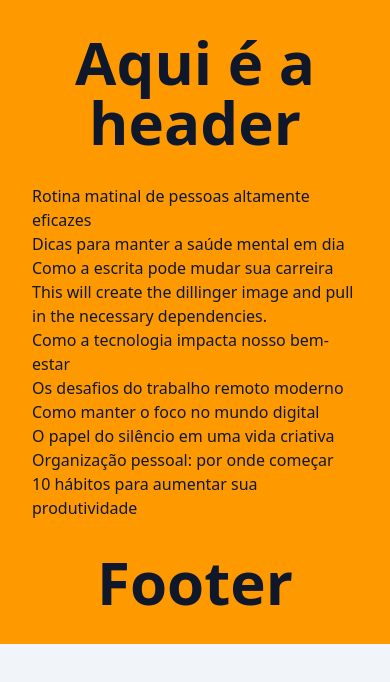
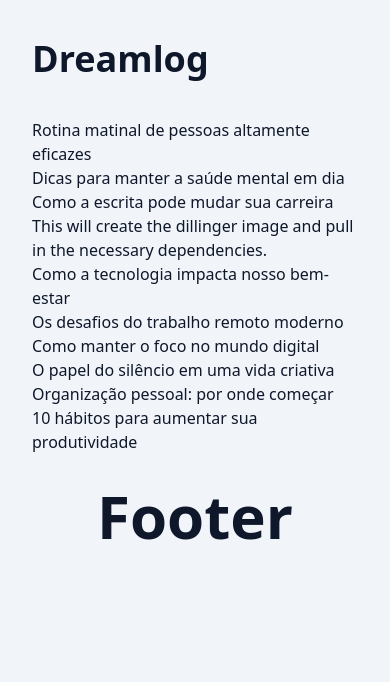
Before and after one commit to oxtw/blog, a Next.js app: page / in a window 390 px wide. Shown: the top 682 px of the page. Built offline with nearby package versions, Linux system fonts and the light colour scheme.

Commit message:
feat: componente Header com abordagem mobile-first

```diff
--- a/src/app/layout.tsx
+++ b/src/app/layout.tsx
@@ -2,7 +2,7 @@
 import './globals.css';
 
 export const metadata: Metadata = {
-  title: "Dreamer's Blog",
+  title: "Dreamlog",
   description: "Este é um blog com Next.js",
 };
 
--- a/src/app/page.tsx
+++ b/src/app/page.tsx
@@ -1,4 +1,5 @@
 import { Container } from "@/components/Container";
+import Header from "@/components/Header";
 import { PostsList } from "@/components/PostsList";
 import SpinLoader from "@/components/SpindLoader";
 import { Suspense } from "react";
@@ -6,9 +7,7 @@
 export default async function HomePage() {
   return (
     <Container>
-      <header>
-        <h1 className="text-6xl font-bold text-center py-8">Aqui é a header</h1>
-      </header>
+      <Header />
 
       <Suspense fallback={<SpinLoader />}>
         <PostsList />
--- a/src/components/Container/index.tsx
+++ b/src/components/Container/index.tsx
@@ -5,7 +5,7 @@
 export function Container({ children }: ContainerProps) {
   return (
     <div className="text-slate-900 bg-slate-100 min-h-screen">
-      <div className="bg-amber-500 max-w-screen-lg mx-auto px-8">
+      <div className="max-w-screen-lg mx-auto px-8">
         {children}
       </div>
     </div>
--- a/src/components/Header/index.tsx
+++ b/src/components/Header/index.tsx
@@ -1,22 +1,18 @@
-'use client';
-
 import clsx from "clsx";
 
 export default function Header() {
   return (
-    <h1
-      className={clsx(
-        "text-6xl",
-        "font-bold",
-        "text-blue-500",
-        "hover:text-blue-50",
-        "hover:bg-blue-500",
-        "transition",
-        "duration-1000"
-      )}
-      onClick={() => alert('123')}
-    >
-      Hello de dentro de Page.tsx
-    </h1>
+    <header>
+      <h1
+        className={clsx(
+          "text-4xl/normal font-extrabold py-8",
+          "sm:text-5xl/normal sm:py-10",
+          "md:text-6xl/normal md:py-11",
+          "lg:text-7xl/normal md:py-12",
+        )}
+      >
+        <a href="#">Dreamlog</a>
+      </h1>
+    </header>
   );
 }
```
